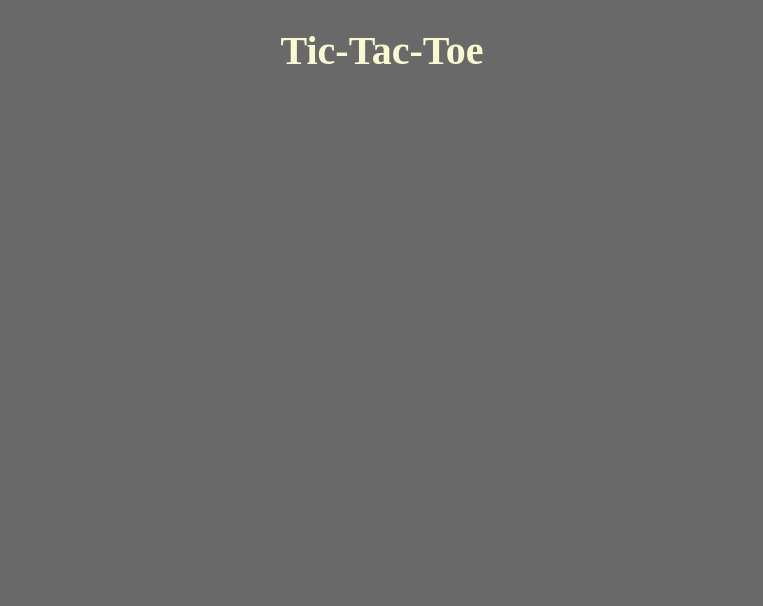
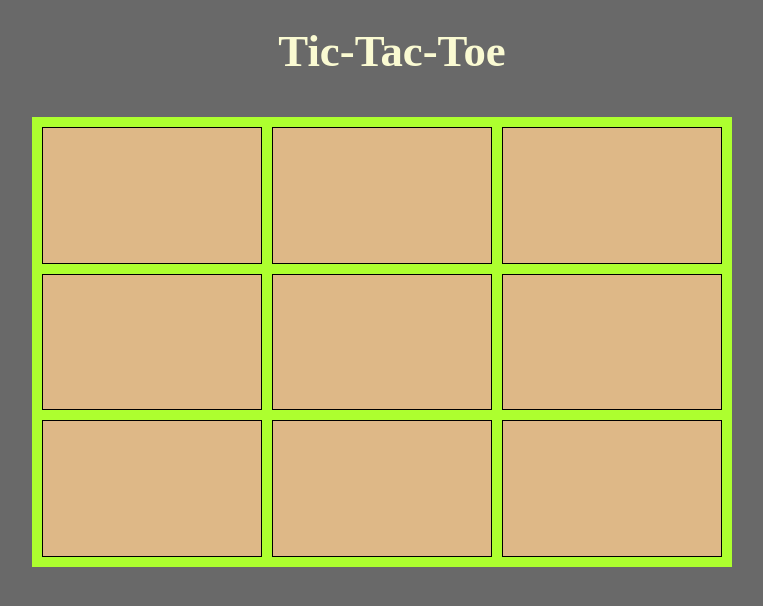
Before and after one commit to stefanfaderl/TicTacToe, a plain HTML site: page index.html in a window 1280 px wide. Shown: the whole page, without its empty margins (258-1021 px from the left). Drawn offline with Linux system fonts and the light colour scheme.

Commit message:
implemented board features

```diff
--- a/index.js
+++ b/index.js
@@ -1,10 +1,10 @@
 import { Board } from "./js/Board.js";
 
 // console.log(Board.whichGame());
-let board = new Board(350, 300); // in px
+let board = new Board(700, 450); // in px
 // console.log(board.SayCoordinates());
 // console.log(board.allCoordinates);
 // board.newCoordinates = { x: 100, y: 250 };
 // console.log(board.allCoordinates);
 
-board.drawBoard();
+board.drawBoard(board);
--- a/js/Board.js
+++ b/js/Board.js
@@ -21,6 +21,46 @@ export class Board {
     return "Tic Tac Toe";
   }
 
-  drawBoard() {
+  drawBoard(boardSize) {
+    // 1. HTML Objekte erzeugen und hinzufügen -> sehr effiziente und umfangreichste Methode
+    console.log(boardSize.x);
+    console.log(boardSize.y);
+
+    const main = document.querySelector("main");
+    const newDiv = document.createElement("div");
+    newDiv.classList.add("board-size");
+    newDiv.style.width = `${boardSize.x}px`;
+    newDiv.style.height = `${boardSize.y}px`;
+    //newDiv.textContent = "Seas";
+    main.append(newDiv);
+
+    printFields();
+
+    /*     const ul = document.querySelector(".liste");
+    const newListItem = document.createElement("li"); // erstellt sowas: <li></li> dem Liste element wird somit der Text übergeben, den Inhalt
+    // so: <li>Der Rettich ist scharf</li>
+    newListItem.textContent = "Der Rettich ist scharf";
+    // so: <li class="special">Der Rettich ist scharf</li>
+    newListItem.classList.add("special"); // klasse übergeben
+
+    newListItem.addEventListener("click", () => {
+      // () ist quasi wie Function () ohne namen
+      console.log("Hallo, ich bins der Rettich!");
+    });
+
+    ul.append(newListItem);
+    // wenn mans z.B. oben haben möchte in der ul, gibt´s auch prepend
+    ul.prepend(newListItem);
+    ul.append(newListItem); */
   }
 }
+
+function printFields() {
+  const newDiv = document.querySelector(".board-size");
+  // noch mit anderen for loops probieren
+  for (let i = 1; i < 10; i++) {
+    const fields = document.createElement("div");
+    fields.classList.add(`field-${i}`);
+    newDiv.appendChild(fields);
+  }
+}
--- a/style/style.scss
+++ b/style/style.scss
@@ -1,17 +1,67 @@
 * {
   box-sizing: border-box;
+  margin: 0px;
+  padding: 0px;
 }
 
 html,
 body {
-  margin: 0px;
-  padding: 0px;
   background-color: dimgray;
+  height: 100%;
 }
 
 h1 {
+  padding: 25px 0px 0px 20px;
   text-align: center;
   color: lightgoldenrodyellow;
-  font-weight: bold;
-  font-size: 2.5rem;
+  font-size: 2.8rem;
 }
+
+/* grid container */
+.board-size {
+  background-color: greenyellow;
+  display: grid;
+  margin: 0 auto;
+  margin-top: 40px;
+  padding: 10px;
+  gap: 10px;
+  justify-self: center;
+  grid-template-areas:
+    "one two three"
+    "four five six"
+    "seven eight nine";
+  /* grid items */
+  [class^="field-"] {
+    border: solid 1.2px;
+    background-color: burlywood;
+  }
+}
+
+.field-1 {
+  grid-area: one;
+}
+
+.field-2 {
+  grid-area: two;
+}
+.field-3 {
+  grid-area: three;
+}
+.field-4 {
+  grid-area: four;
+}
+.field-5 {
+  grid-area: five;
+}
+.field-6 {
+  grid-area: six;
+}
+.field-7 {
+  grid-area: seven;
+}
+.field-8 {
+  grid-area: eight;
+}
+.field-9 {
+  grid-area: nine;
+}
```
Also changed, not shown: style/style.css, 1 other file.
